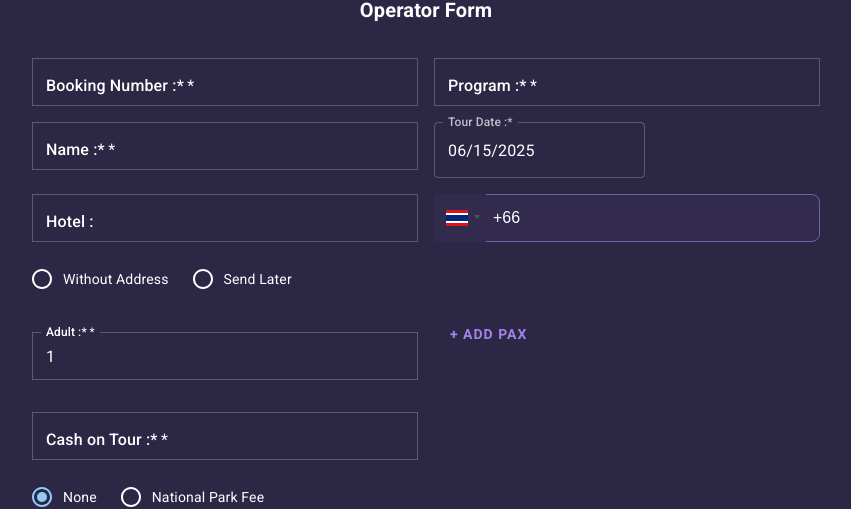
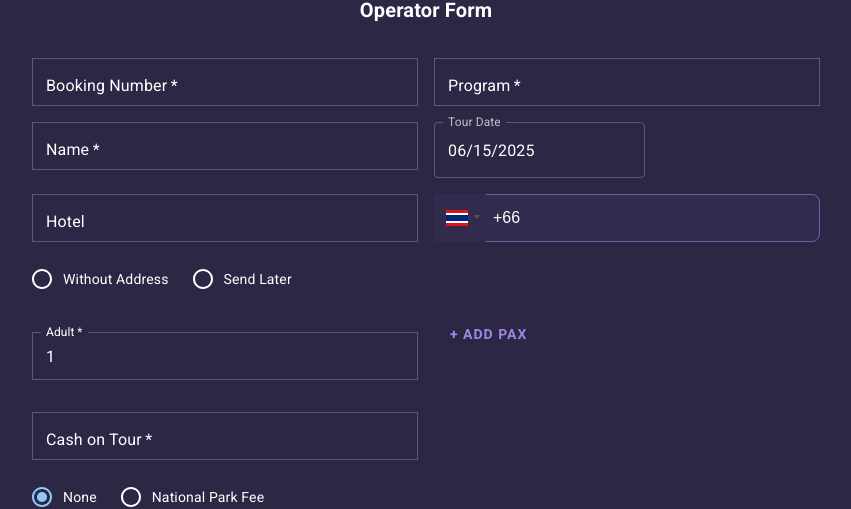
Before and after one commit to majidorc/text-generator, a Next.js app: page / in a window 1280 px wide. Shown: the part 118-627 px from the top of the page, without its empty margins (214-1065 px from the left). Built offline with nearby package versions, Linux system fonts and the light colour scheme.

Commit message:
Remove extra asterisks from all field labels

```diff
--- a/pages/index.js
+++ b/pages/index.js
@@ -163,7 +163,7 @@ export default function Home() {
               <TextField
                 fullWidth
                 required
-                label={<span style={{ fontWeight: 500 }}>Booking Number :*</span>}
+                label="Booking Number"
                 name="bookingNumber"
                 value={form.bookingNumber}
                 onChange={handleChange}
@@ -177,7 +177,7 @@ export default function Home() {
               <TextField
                 fullWidth
                 required
-                label={<span style={{ fontWeight: 500 }}>Program :*</span>}
+                label="Program"
                 name="program"
                 value={form.program}
                 onChange={handleChange}
@@ -191,7 +191,7 @@ export default function Home() {
               <TextField
                 fullWidth
                 required
-                label={<span style={{ fontWeight: 500 }}>Name :*</span>}
+                label="Name"
                 name="name"
                 value={form.name}
                 onChange={handleChange}
@@ -204,7 +204,7 @@ export default function Home() {
             <Grid item xs={12} md={6}>
               <LocalizationProvider dateAdapter={AdapterDayjs}>
                 <DatePicker
-                  label={<span style={{ fontWeight: 500 }}>Tour Date :*</span>}
+                  label="Tour Date"
                   value={form.tourDate}
                   onChange={handleDateChange}
                   renderInput={(params) => (
@@ -224,7 +224,7 @@ export default function Home() {
             <Grid item xs={12} md={6}>
               <TextField
                 fullWidth
-                label={<span style={{ fontWeight: 500 }}>Hotel :</span>}
+                label="Hotel"
                 name="hotel"
                 value={form.hotel}
                 onChange={handleChange}
@@ -289,7 +289,7 @@ export default function Home() {
               <TextField
                 fullWidth
                 required
-                label={<span style={{ fontWeight: 500 }}>Adult :*</span>}
+                label="Adult"
                 name="adult"
                 type="number"
                 value={form.adult}
@@ -358,7 +358,7 @@ export default function Home() {
               <TextField
                 fullWidth
                 required
-                label={<span style={{ fontWeight: 500 }}>Cash on Tour :*</span>}
+                label="Cash on Tour"
                 name="cashTours"
                 value={form.cashTours}
                 onChange={handleChange}
```
